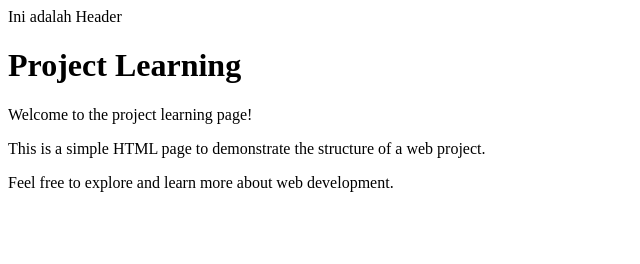
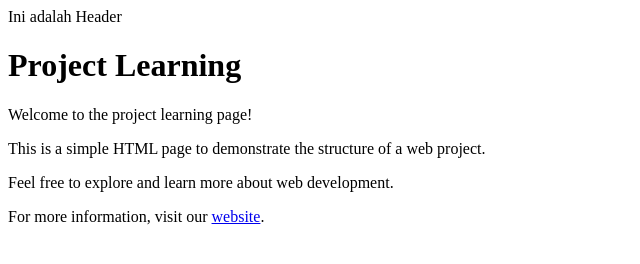
Before and after one commit to NotesProject-IO/ProjectLearning, a plain HTML site: page Index.html in a window 1280 px wide. Shown: the whole page, without its empty margins (0-640 px from the left). Drawn offline with Linux system fonts and the light colour scheme.

Commit message:
Membuat Style Pada Halaman Awal

```diff
--- a/Index.html
+++ b/Index.html
@@ -13,6 +13,7 @@
     <p>Welcome to the project learning page!</p>
     <p>This is a simple HTML page to demonstrate the structure of a web project.</p>
     <p>Feel free to explore and learn more about web development.</p>
+    <p>For more information, visit our <a href="https://www.example.com">website</a>.</p>
 
 </body>
 </html>
```
